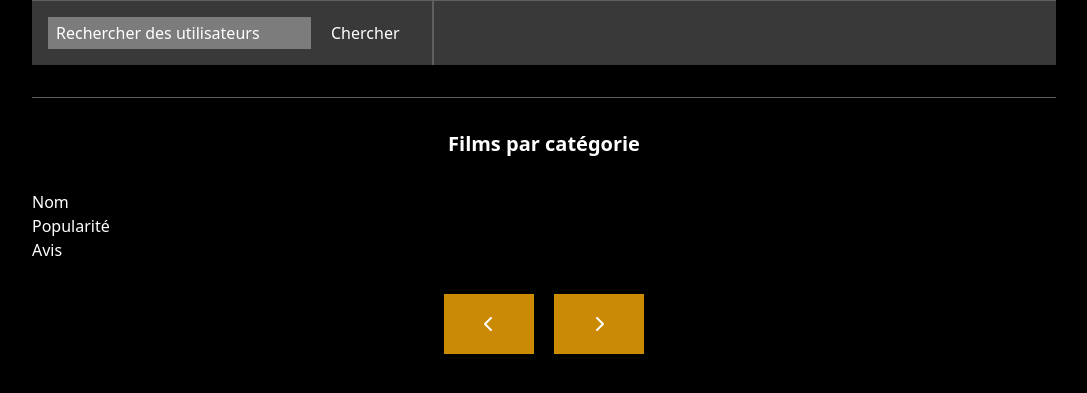
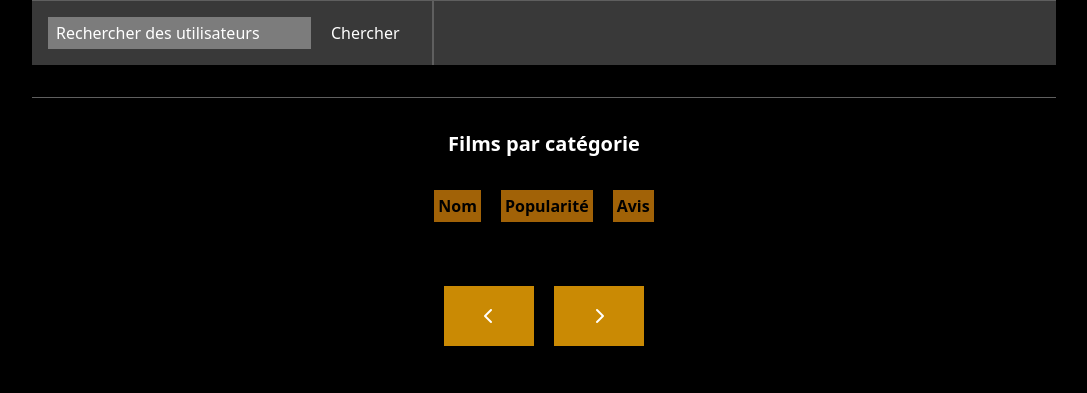
Before and after one commit to HyTaXx/ProjetBack, a PHP site: page / in a window 1280 px wide. Shown: the part 109-502 px from the top of the page, without its empty margins (96-1183 px from the left). Run offline with PHP 8.4, Linux system fonts and the light colour scheme; some libraries are stand-ins or nearby versions.

Commit message:
fix buttons

```diff
--- a/index.php
+++ b/index.php
@@ -113,15 +113,15 @@
         </section>
         <hr class="h-px bg-[#5F5F5F] border-0">
         <h2 class="font-bold bg-black text-white text-center text-xl pb-8 pt-8">Films par catégorie</h2>
-        <section>
+        <section class="flex flex-row gap-5 text-black font-bold justify-center mb-8">
             <div>
-                <button class="tri" value="original_title.asc">Nom</button>
+                <button class="tri bg-yellow-700 p-1" value="original_title.asc">Nom</button>
             </div>
             <div>
-                <button class="tri" value="popularity.asc">Popularité</button>
+                <button class="tri bg-yellow-700 p-1" value="popularity.asc">Popularité</button>
             </div>
             <div>
-                <button class="tri" value="vote_average.asc">Avis</button>
+                <button class="tri bg-yellow-700 p-1" value="vote_average.asc">Avis</button>
             </div>
         </section>
         <section id="list" class="text-white bg-black gap-5">
--- a/login.php
+++ b/login.php
@@ -35,7 +35,7 @@ session_start();
         <div class="contact-box">
             <div class="left3"></div>
             <div class="right flex flex-col gap-8">
-                <input type="email" name="email" class="field p-1" placeholder="Email">
+                <input type="email" name="email" class="field p-1 text-black" placeholder="Email">
                 <input type="password" name="password1" class="field p-1 text-black" placeholder="Password">
                 <button type="submit" value="login" name="login" class="field w-[50%] m-auto bg-yellow-600 p-3 text-black" >Se Connecter</button>
             </div>
```
